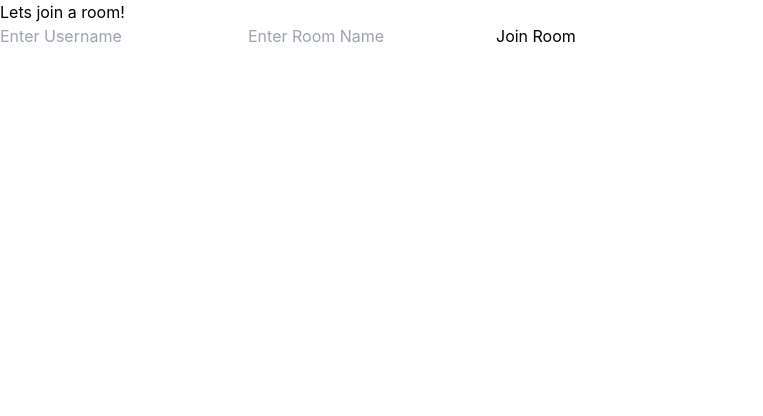
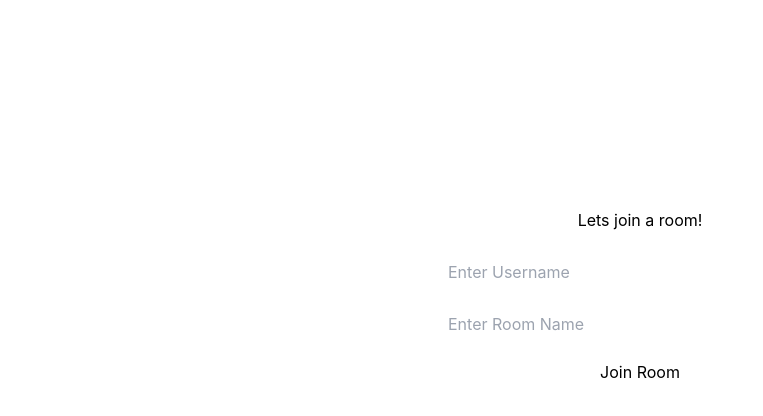
Before and after one commit to JohnArigo/video-chat-app, a Next.js app: page / in a window 1280 px wide. Shown: the top 416 px of the page, without its empty margins (0-763 px from the left). Built offline with nearby package versions, Linux system fonts and the light colour scheme.

Commit message:
upadted site index styling

```diff
--- a/pages/index.tsx
+++ b/pages/index.tsx
@@ -16,22 +16,27 @@ export default function Home({ handleCredChange, handleLogin }: Props) {
   }, [roomName, userName, handleCredChange]);
 
   return (
-    <div className="w-screen h-screen ">
-      <form className="" onSubmit={handleLogin}>
-        <h1>Lets join a room!</h1>
+    <div className="w-screen h-screen flex justify-center items-center">
+      <form className="w-96 h-96 flex flex-col" onSubmit={handleLogin}>
+        <h1 className="text-center mb-5">Lets join a room!</h1>
         <input
           onChange={(e) => setUserName(e.target.value)}
           value={userName}
-          className=""
+          className="mb-3 h-10"
           placeholder="Enter Username"
+          required
         />
         <input
           onChange={(e) => setRoomName(e.target.value)}
           value={roomName}
-          className=""
+          className="mb-3 h-10"
           placeholder="Enter Room Name"
+          required
         />
-        <button type="submit" className="">
+        <button
+          type="submit"
+          className="bg-white bg-opacity-50 h-8 rounded-full hover:bg-green-600 active:bg-green-600 focus:outline-none focus:ring focus:ring-green-200"
+        >
           Join Room
         </button>
       </form>
```
